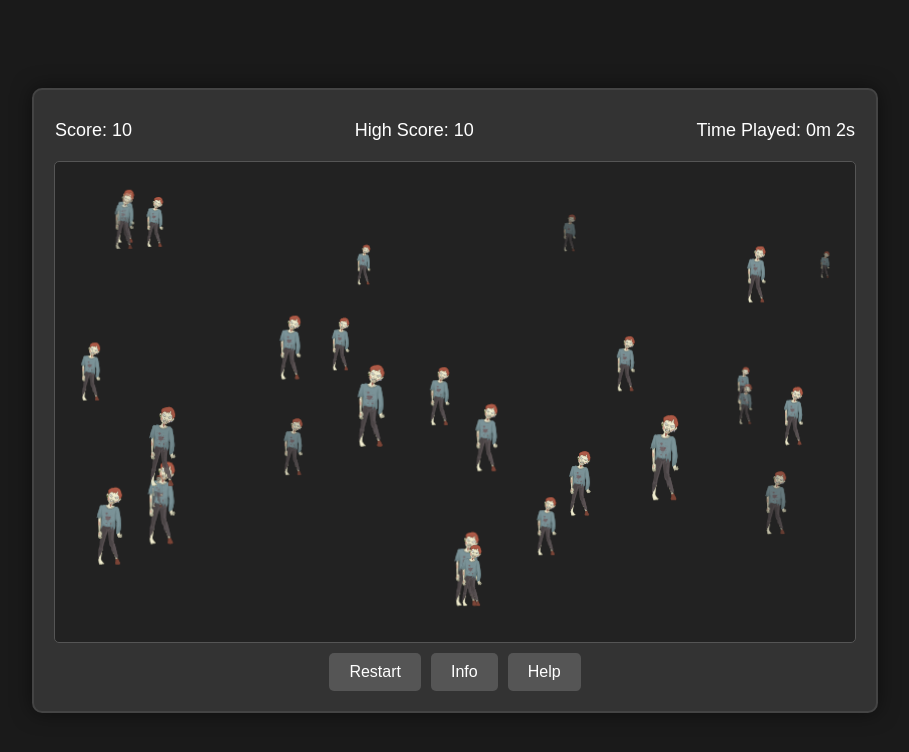
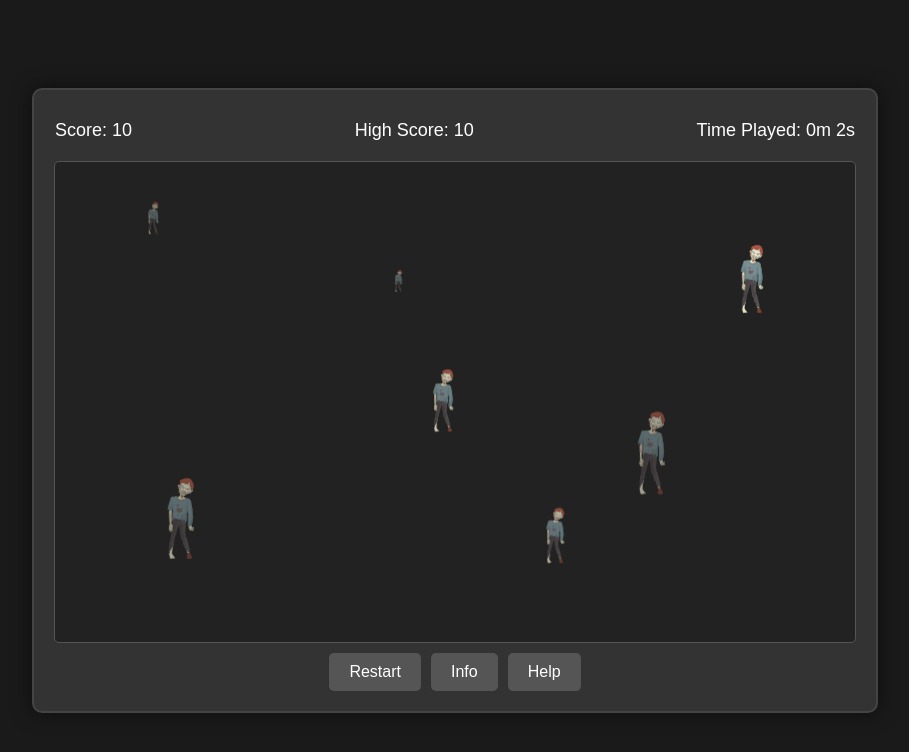
Before and after one commit to Monk-Codes/zomshoot, a website: page index.html in a window 1280 px wide. Both pictures are taken after a click on the button "Restart". Shown: the whole page, without its empty margins (185-1094 px from the left). Drawn offline with nearby package versions, Linux system fonts and the light colour scheme.

Commit message:
game random size

```diff
--- a/main.js
+++ b/main.js
@@ -31,7 +31,7 @@ function startGame() {
   console.log("Background music could not be played:", error);
  });
 
- gameInterval = setInterval(createZombie, 100);
+ gameInterval = setInterval(createZombie, 400);
  timerInterval = setInterval(() => {
   timePlayed++;
   updateTimePlayed();
@@ -89,7 +89,7 @@ function toggleButtons(isStartVisible) {
 function createZombie() {
  const zombie = document.createElement("div");
  zombie.className = "zombie";
- const zombieSize = Math.random() * 50 + 40;
+ const zombieSize = Math.random() * 100 + 37;
  zombie.style.width = `${zombieSize}px`;
  zombie.style.height = `${zombieSize}px`;
  const xPos = Math.random() * (gameArea.offsetWidth - zombieSize);
@@ -103,12 +103,12 @@ function createZombie() {
  });
 
  // Animate zombie appearance
- gsap.fromTo(zombie, { scale: 0, opacity: 0 }, { scale: 1, opacity: 1, duration: 0.8 });
+ gsap.fromTo(zombie, { scale: 0.1, opacity: 0.1 }, { scale: 1, opacity: 1, duration: 3 });
 
  // Animate zombie movement
  gsap.to(zombie, {
-  x: Math.random() * 50 - 25, // Random horizontal movement
-  y: Math.random() * 50 - 25, // Random vertical movement
+  x: Math.random() * 100 - 37, // Random horizontal movement
+  y: Math.random() * 100 - 37, // Random vertical movement
   repeat: -1,
   yoyo: true,
   duration: 1,
@@ -140,7 +140,7 @@ function createZombie() {
   if (gameArea.contains(zombie)) {
    checkGameOver();
   }
- }, 30000);
+ }, 10000);
 }
 
 // Update score
--- a/styles.css
+++ b/styles.css
@@ -72,13 +72,13 @@ button:hover {
 }
 
 .zombie {
- width: 150px;
- height: 200px;
+ width: 300px;
+ height: 350px;
  background: url("./assets/zm.svg") no-repeat fixed center center;
  background-size: contain;
  position: absolute;
  cursor: pointer;
- transition: transform 0.2s ease, opacity 0.2s ease;
+ transition: transform 0.4s ease, opacity 0.4s ease;
  z-index: 10;
 }
 
```
